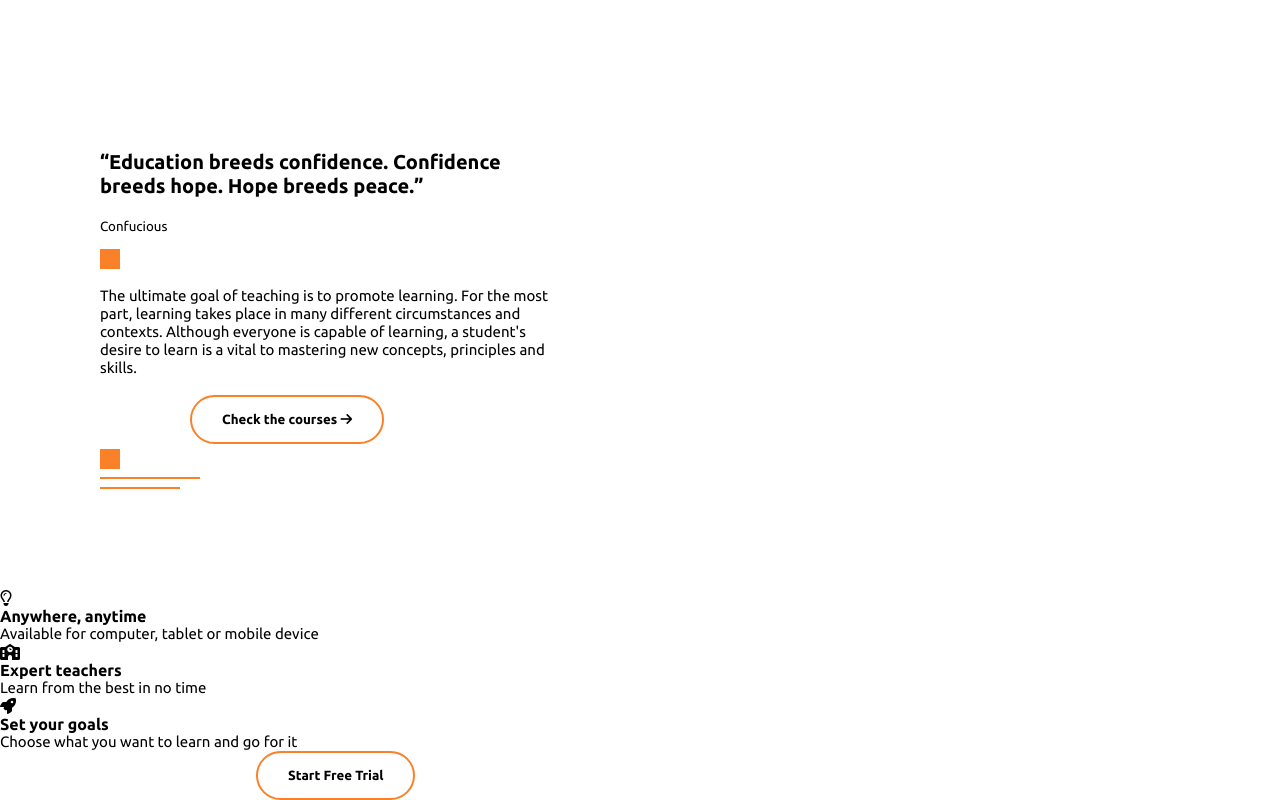
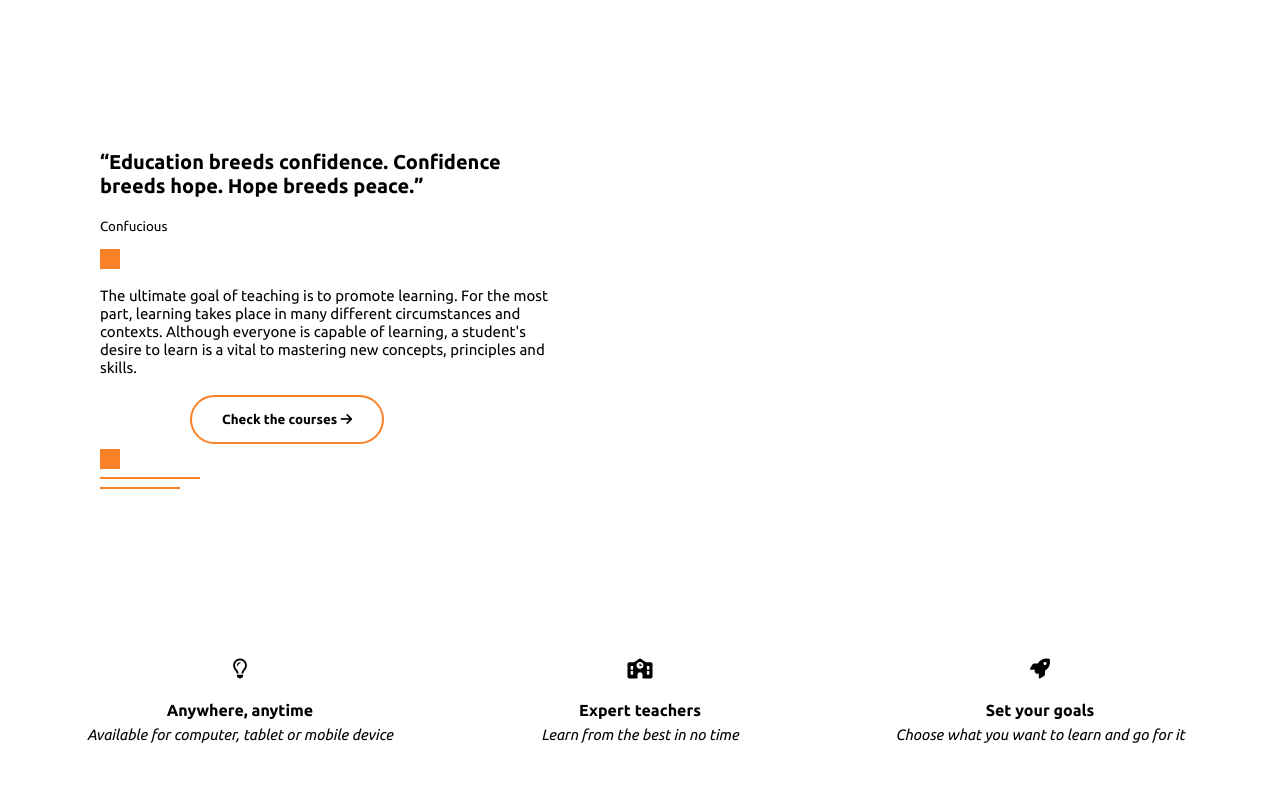
Before and after one commit to GeorgianF/eLearning_Website_Project1, a plain HTML site: page index.html in a window 1280 px wide. Shown: the part 412-1212 px from the top of the page. Drawn offline with Linux system fonts and the light colour scheme.

Commit message:
add style to features section

```diff
--- a/assets/css/style.css
+++ b/assets/css/style.css
@@ -185,3 +185,28 @@ p {
       transform: scale3d(1, 1, 1);
     }
 }
+
+#features {
+  padding: 50px 0;
+  margin-top: 10px;
+}
+
+.f-row {
+  width: 100%;
+  margin: 0 auto;
+  display: flex;
+  align-items: center;
+  justify-content: space-evenly;
+  flex-wrap: wrap;
+  position: relative;
+}
+
+.f-col {
+  flex-basis: 25%;
+  text-align: center;
+  line-height: 2;
+}
+
+.f-col h1 {
+  margin-bottom: 5px;
+}
--- a/index.html
+++ b/index.html
@@ -56,28 +56,24 @@
     <section id="features">
         <div class="f-row">
             <div class="f-col">
-                <h4><i class="far fa-lightbulb"></i></h4>
+                <h1><i class="far fa-lightbulb"></i></h1>
                 <h4>Anywhere, anytime</h4>
-                <p>Available for computer, tablet or mobile device</p>
+                <p><em>Available for computer, tablet or mobile device</em></p>
             </div>
             <div class="f-col">
-                <h4><i class="fas fa-school"></i></h4>
+                <h1><i class="fas fa-school"></i></h1>
                 <h4>Expert teachers</h4>
-                <p>Learn from the best in no time</p>
+                <p><em>Learn from the best in no time</em></p>
             </div>
             <div class="f-col">
-                <h4><i class="fas fa-rocket"></i></h4>
+                <h1><i class="fas fa-rocket"></i></h1>
                 <h4>Set your goals</h4>
-                <p>Choose what you want to learn and go for it</p>
+                <p><em>Choose what you want to learn and go for it</em></p>
             </div>
         </div>
-        <div class="f-btn">
-            <button class="common-button">Start Free Trial</button>
-        </div>
     </section>
-    <section id="media">
 
-    </section>
+
 
 </body>
 </html>
```
